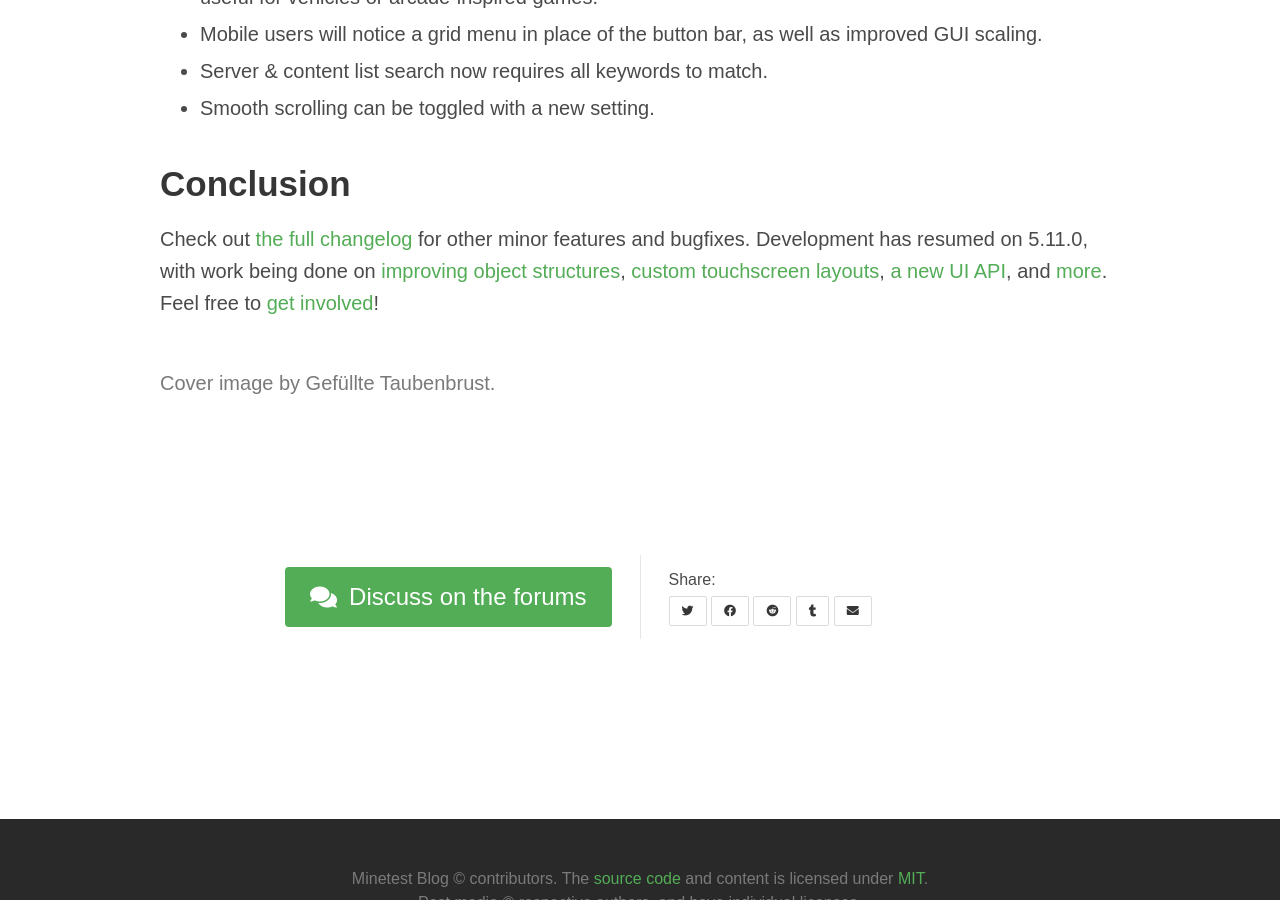
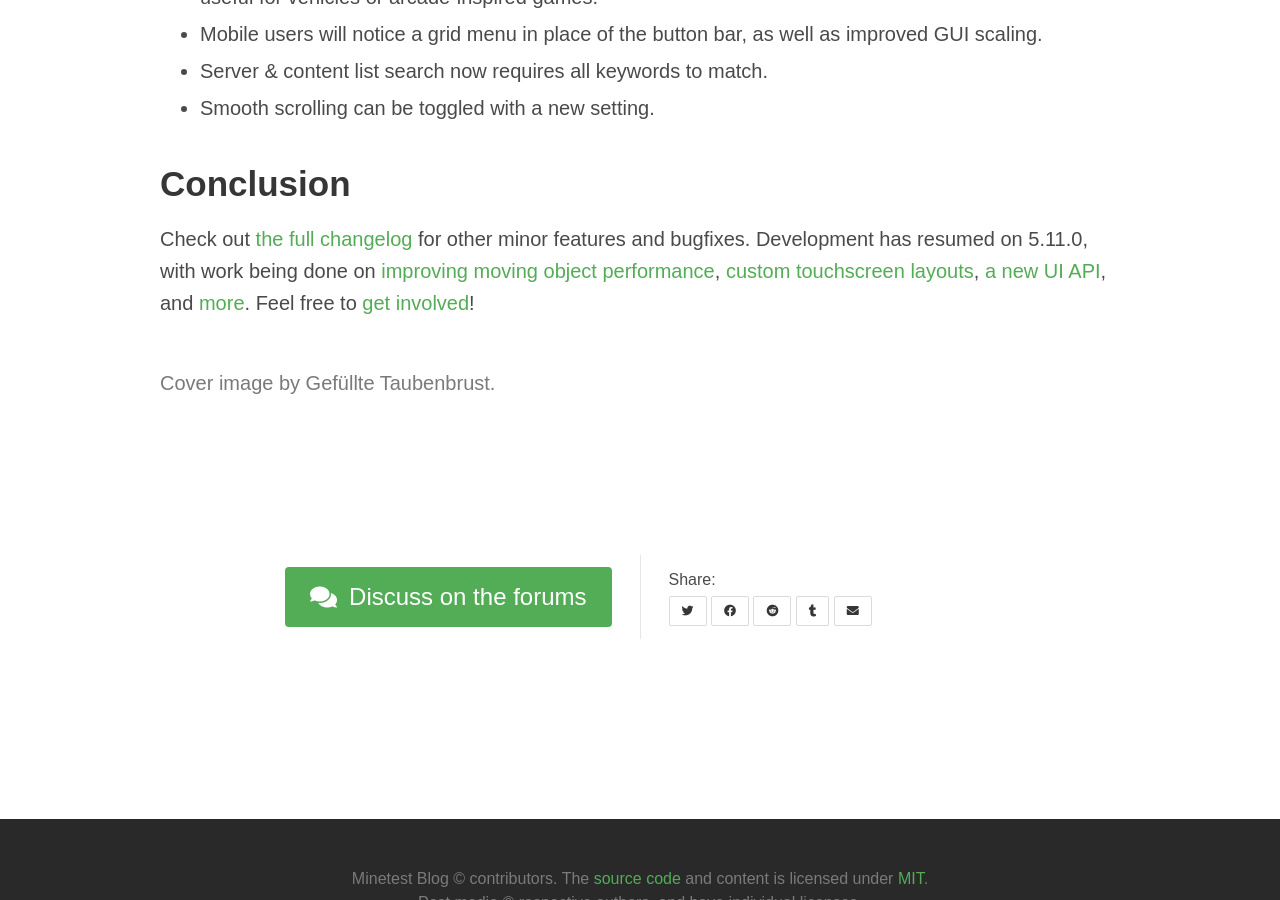
Before and after one commit to minetest/blog, a Jekyll site: the page built from _posts/2024-11-10-5.10.0-released.md, in a window 1280 px wide and 900 px high, scrolled down 3898 px. Built offline with Jekyll 4.4.1, drawn with Linux system fonts in a browser that asks for light colours.

Commit message:
Clarify #14613

```diff
--- a/_posts/2024-11-10-5.10.0-released.md
+++ b/_posts/2024-11-10-5.10.0-released.md
@@ -106,7 +106,7 @@ not need to upgrade to support this change.
 ## Conclusion
 
 Check out [the full changelog](https://dev.minetest.net/Changelog#5.9.1_.E2.86.92_5.10.0) for other minor features and
-bugfixes. Development has resumed on 5.11.0, with work being done on [improving object
-structures](https://github.com/minetest/minetest/issues/14613), [custom touchscreen layouts](https://github.com/minetest/minetest/pull/14933),
+bugfixes. Development has resumed on 5.11.0, with work being done on [improving moving object performance](https://github.com/minetest/minetest/issues/14613),
+[custom touchscreen layouts](https://github.com/minetest/minetest/pull/14933),
 [a new UI API](https://github.com/minetest/minetest/pull/14263), and [more](https://github.com/minetest/minetest/milestone/25).
 Feel free to [get involved](https://www.luanti.org/get-involved/)!
```
